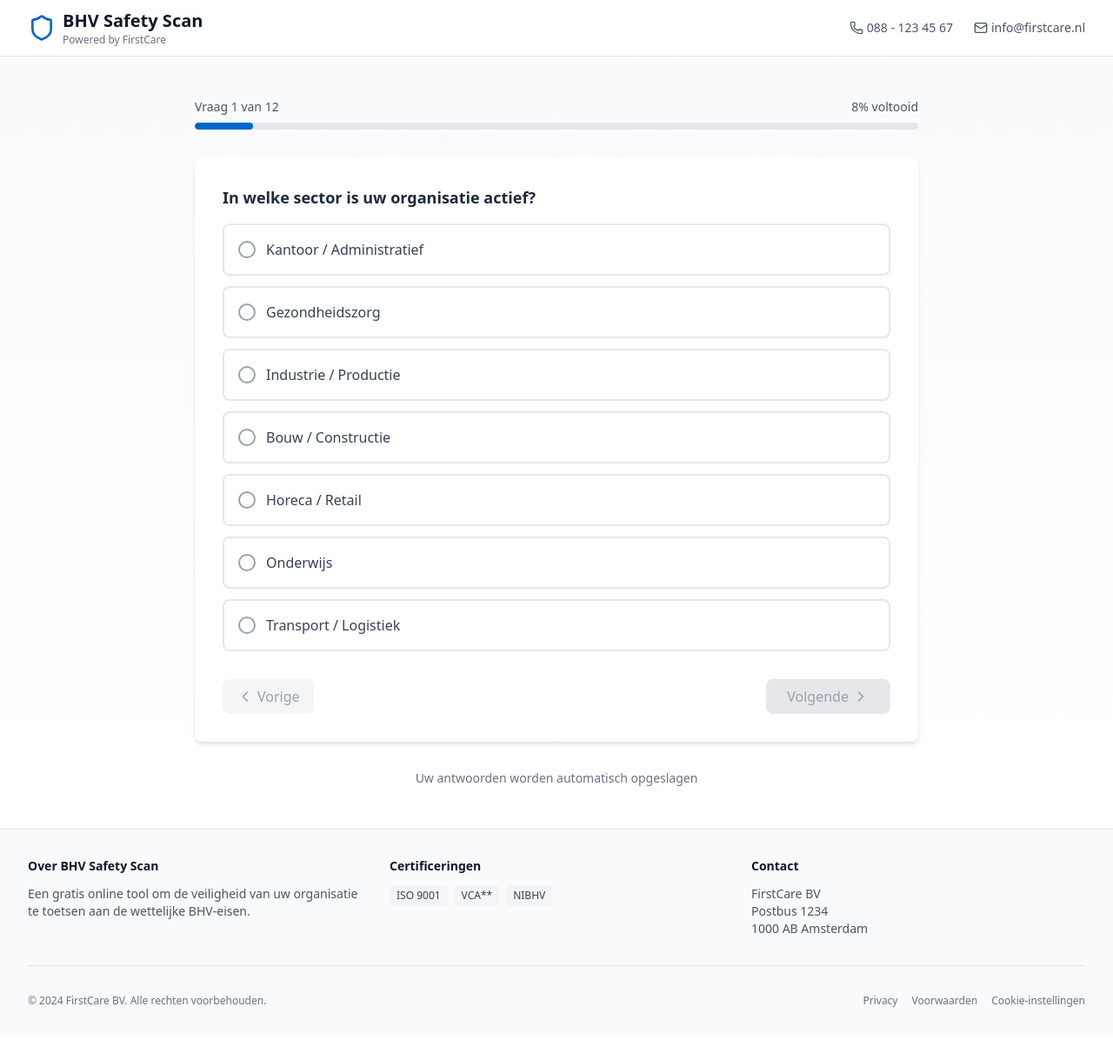
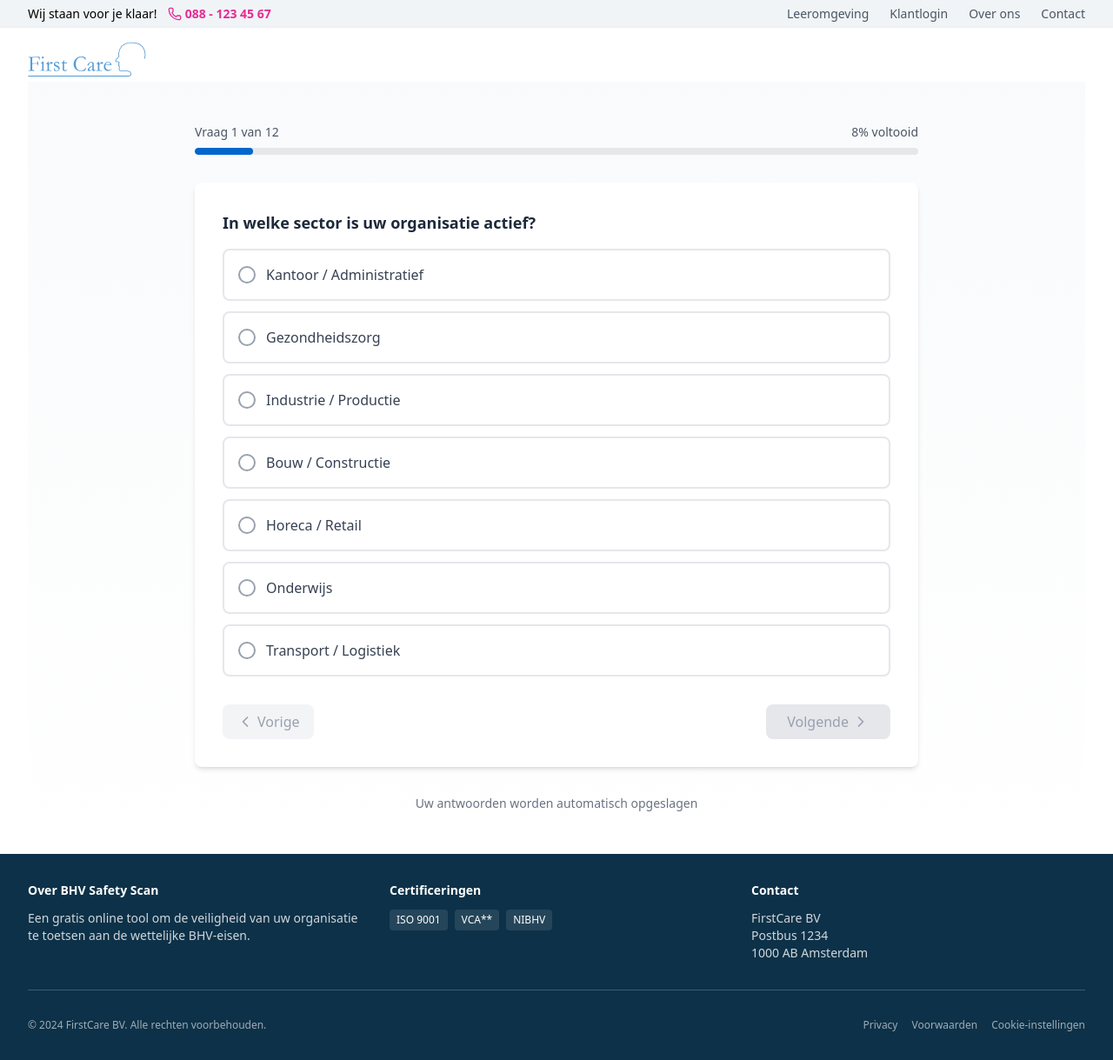
Before and after one commit to fraanjesoftware/first-care-poc, a React (Vite) app: page / in a window 1280 px wide. Shown: the whole page at 87% size. Before the commit the page ends 1191 px from the top, so only its background shows below. Built offline with nearby package versions, Linux system fonts and the light colour scheme.

Commit message:
Recreate house style

```diff
--- a/src/components/Layout.jsx
+++ b/src/components/Layout.jsx
@@ -1,64 +1,69 @@
 import React from 'react';
 import { Outlet, Link } from 'react-router-dom';
-import { Shield, Phone, Mail } from 'lucide-react';
+import { Phone, Mail } from 'lucide-react';
 
 const Layout = () => {
   return (
-    <div className="min-h-screen bg-white flex flex-col">
-      {/* Header */}
-      <header className="bg-white border-b border-gray-200 sticky top-0 z-50">
-        <div className="max-w-7xl mx-auto px-4 sm:px-6 lg:px-8">
-          <div className="flex justify-between items-center h-16">
-            <Link to="/" className="flex items-center space-x-2">
-              <Shield className="h-8 w-8 text-[#0066CC]" />
-              <div>
-                <span className="text-xl font-bold text-gray-900">BHV Safety Scan</span>
-                <span className="block text-xs text-gray-500">Powered by FirstCare</span>
-              </div>
-            </Link>
-
-            <nav className="hidden md:flex items-center space-x-6">
-              <a href="tel:0881234567" className="flex items-center text-gray-600 hover:text-[#0066CC] transition-colors">
-                <Phone className="h-4 w-4 mr-1" />
-                <span className="text-sm">088 - 123 45 67</span>
-              </a>
-              <a href="mailto:info@firstcare.nl" className="flex items-center text-gray-600 hover:text-[#0066CC] transition-colors">
-                <Mail className="h-4 w-4 mr-1" />
-                <span className="text-sm">info@firstcare.nl</span>
-              </a>
-            </nav>
+    <div className="min-h-screen" style={{ backgroundColor: '#F1F4F6' }}>
+      {/* Top Header in margin area */}
+      <header className="h-8" style={{ backgroundColor: '#F1F4F6' }}>
+        <div className="max-w-7xl mx-auto px-4 sm:px-6 lg:px-8 h-full flex items-center justify-between">
+          <div className="flex items-center space-x-3">
+            <span className="text-sm text-black">Wij staan voor je klaar!</span>
+            <a href="tel:0881234567" className="flex items-center">
+              <Phone className="h-4 w-4 mr-1" style={{ color: '#E52C95' }} />
+              <span className="text-sm font-bold" style={{ color: '#E52C95' }}>088 - 123 45 67</span>
+            </a>
           </div>
+          <nav className="flex items-center space-x-6">
+            <a href="#" className="text-sm text-gray-600 hover:text-[#0066CC] transition-colors">Leeromgeving</a>
+            <a href="#" className="text-sm text-gray-600 hover:text-[#0066CC] transition-colors">Klantlogin</a>
+            <a href="#" className="text-sm text-gray-600 hover:text-[#0066CC] transition-colors">Over ons</a>
+            <a href="#" className="text-sm text-gray-600 hover:text-[#0066CC] transition-colors">Contact</a>
+          </nav>
         </div>
       </header>
 
-      {/* Main Content */}
-      <main className="flex-grow">
-        <Outlet />
-      </main>
+      <div className="max-w-7xl mx-auto bg-white min-h-screen shadow-sm">
+        {/* Logo in main container */}
+        <div className="px-4 sm:px-6 lg:px-8 pt-4">
+          <Link to="/" className="inline-flex items-center">
+            <img
+              src="/first-care-logo.svg"
+              alt="First Care"
+              className="h-10"
+            />
+          </Link>
+        </div>
 
-      {/* Footer */}
-      <footer className="bg-gray-50 border-t border-gray-200 mt-auto">
-        <div className="max-w-7xl mx-auto px-4 sm:px-6 lg:px-8 py-8">
+        {/* Main Content */}
+        <main className="flex-grow px-4 sm:px-6 lg:px-8">
+          <Outlet />
+        </main>
+
+        {/* Footer */}
+        <footer className="mt-auto" style={{ backgroundColor: '#0D3148' }}>
+          <div className="px-4 sm:px-6 lg:px-8 py-8">
           <div className="grid grid-cols-1 md:grid-cols-3 gap-8">
             <div>
-              <h3 className="text-sm font-semibold text-gray-900 mb-3">Over BHV Safety Scan</h3>
-              <p className="text-sm text-gray-600">
+              <h3 className="text-sm font-semibold text-white mb-3">Over BHV Safety Scan</h3>
+              <p className="text-sm text-white/80">
                 Een gratis online tool om de veiligheid van uw organisatie te toetsen aan de wettelijke BHV-eisen.
               </p>
             </div>
 
             <div>
-              <h3 className="text-sm font-semibold text-gray-900 mb-3">Certificeringen</h3>
+              <h3 className="text-sm font-semibold text-white mb-3">Certificeringen</h3>
               <div className="flex flex-wrap gap-2">
-                <span className="text-xs bg-gray-100 text-gray-700 px-2 py-1 rounded">ISO 9001</span>
-                <span className="text-xs bg-gray-100 text-gray-700 px-2 py-1 rounded">VCA**</span>
-                <span className="text-xs bg-gray-100 text-gray-700 px-2 py-1 rounded">NIBHV</span>
+                <span className="text-xs bg-white/10 text-white px-2 py-1 rounded">ISO 9001</span>
+                <span className="text-xs bg-white/10 text-white px-2 py-1 rounded">VCA**</span>
+                <span className="text-xs bg-white/10 text-white px-2 py-1 rounded">NIBHV</span>
               </div>
             </div>
 
             <div>
-              <h3 className="text-sm font-semibold text-gray-900 mb-3">Contact</h3>
-              <p className="text-sm text-gray-600">
+              <h3 className="text-sm font-semibold text-white mb-3">Contact</h3>
+              <p className="text-sm text-white/80">
                 FirstCare BV<br />
                 Postbus 1234<br />
                 1000 AB Amsterdam
@@ -66,20 +71,21 @@ const Layout = () => {
             </div>
           </div>
 
-          <div className="mt-8 pt-8 border-t border-gray-200">
+          <div className="mt-8 pt-8 border-t border-white/20">
             <div className="flex flex-col md:flex-row justify-between items-center">
-              <p className="text-xs text-gray-500">
+              <p className="text-xs text-white/60">
                 © 2024 FirstCare BV. Alle rechten voorbehouden.
               </p>
               <div className="flex space-x-4 mt-4 md:mt-0">
-                <a href="#" className="text-xs text-gray-500 hover:text-[#0066CC]">Privacy</a>
-                <a href="#" className="text-xs text-gray-500 hover:text-[#0066CC]">Voorwaarden</a>
-                <a href="#" className="text-xs text-gray-500 hover:text-[#0066CC]">Cookie-instellingen</a>
+                <a href="#" className="text-xs text-white/60 hover:text-white">Privacy</a>
+                <a href="#" className="text-xs text-white/60 hover:text-white">Voorwaarden</a>
+                <a href="#" className="text-xs text-white/60 hover:text-white">Cookie-instellingen</a>
               </div>
             </div>
           </div>
         </div>
       </footer>
+      </div>
     </div>
   );
 };
```
Also changed, not shown: public/first-care-logo.svg (added).
